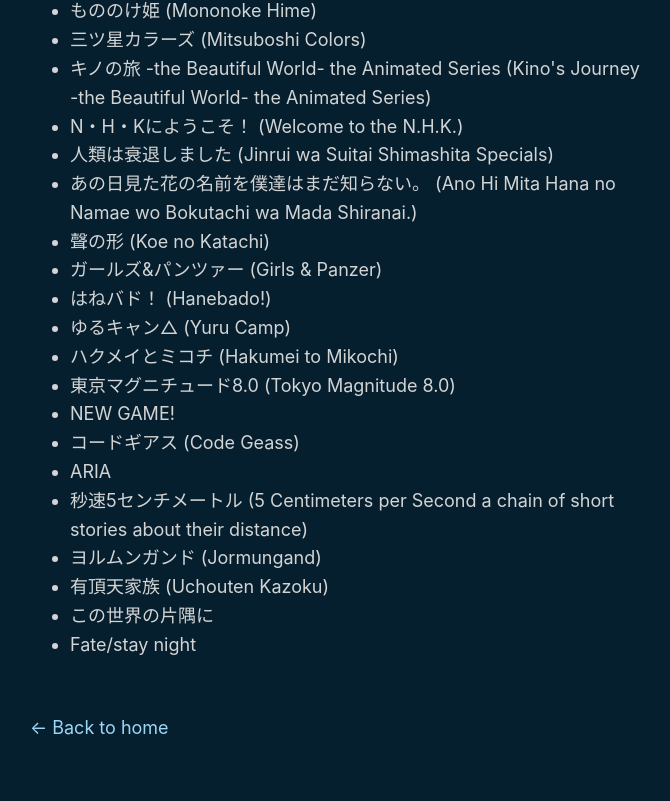
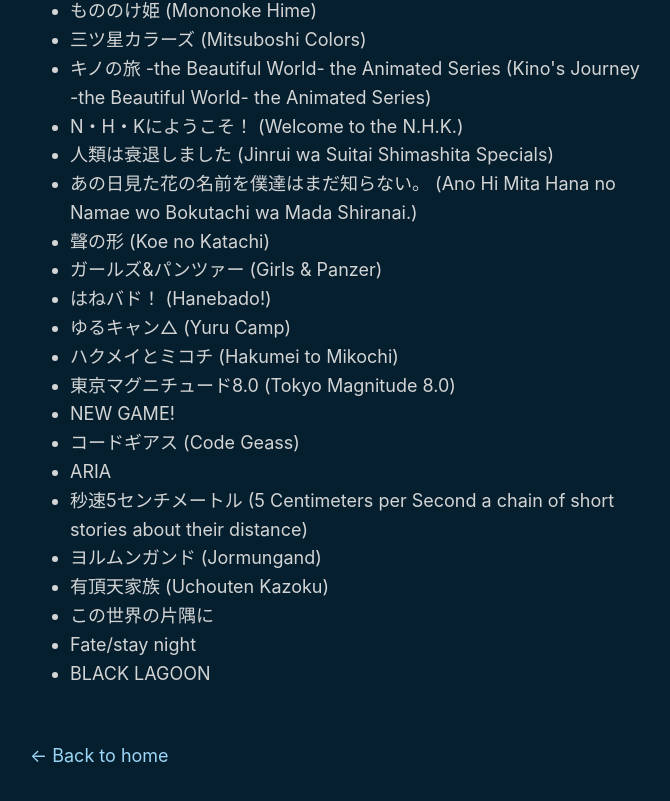
Before and after one commit to kira924age/kira924age.com, a Next.js app: page /anime in a window 1280 px wide. Shown: the part 889-1690 px from the top of the page, without its empty margins (304-974 px from the left). Built offline with nearby package versions, Linux system fonts and the light colour scheme.

Commit message:
Update anime.js

```diff
--- a/pages/anime.js
+++ b/pages/anime.js
@@ -70,6 +70,7 @@
         <li key="40">有頂天家族 (Uchouten Kazoku)</li>
         <li key="41">この世界の片隅に</li>
         <li key="42">Fate/stay night</li>
+        <li key="42">BLACK LAGOON</li>
       </ul>
     </Layout>
   );
```
